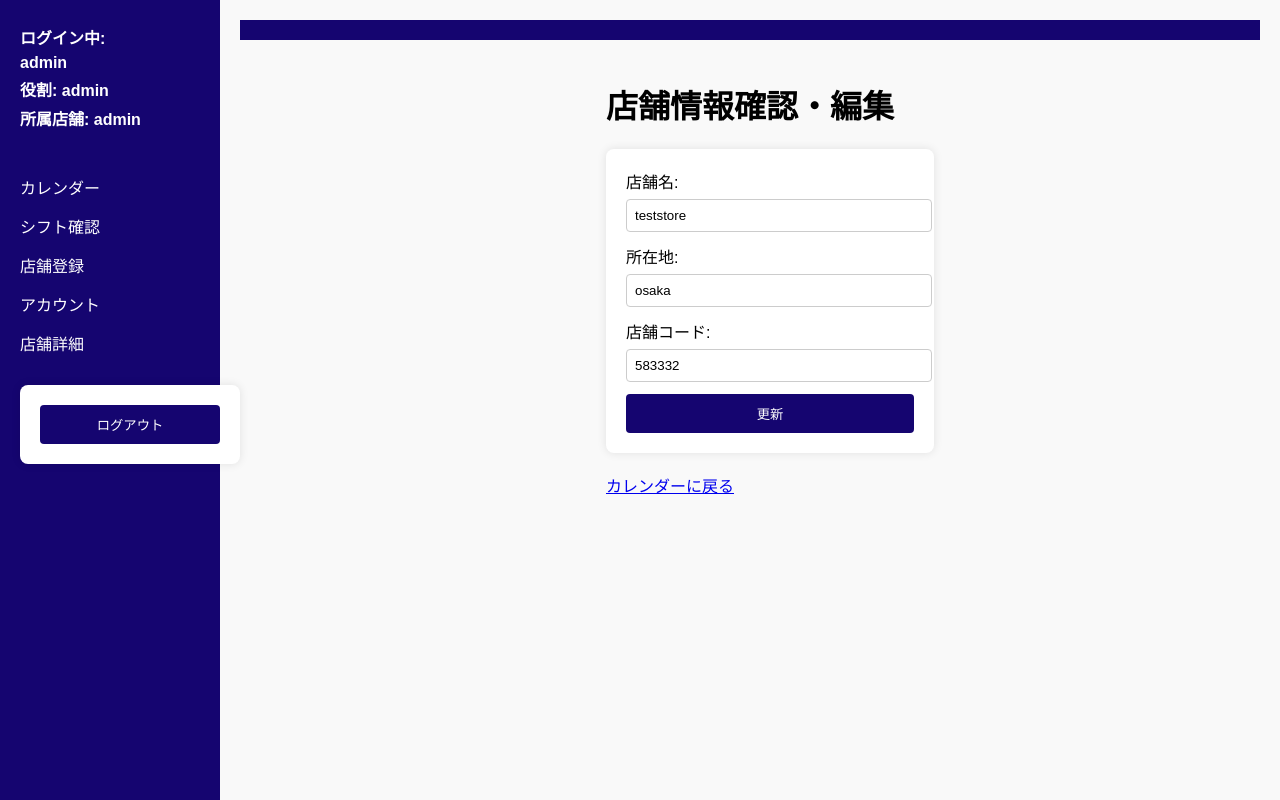
After one commit to taisei0719/shift-app, a Flask app: page /admin/shop/1 in a window 1280 px wide. The commit adds this page. Run offline with Flask 3, Linux system fonts and the light colour scheme; a user stored in the database is signed in.

Commit message:
アカウント編集機能を追加し、ユーザー情報の更新を可能にしました。また、店舗詳細ページを新規作成し、店舗情報の確認・編集ができるようにしました。ナビゲーションメニューに店舗詳細へのリンクを追加しました。

```diff
--- a/app.py
+++ b/app.py
@@ -3,6 +3,9 @@ from flask_sqlalchemy import SQLAlchemy
 from werkzeug.security import generate_password_hash, check_password_hash
 from datetime import datetime
 import os
+import random
+import string
+
 
 app = Flask(__name__)
 app.secret_key = "secret_key"
@@ -151,6 +154,11 @@ def shop_register():
         shop = Shop(name=name, location=location, shop_code=shop_code)
         db.session.add(shop)
         db.session.commit()
+
+        admin_user = User.query.get(session["user_id"])
+        admin_user.shop_id = shop.id
+        db.session.commit()
+
         flash(f"店舗登録が完了しました。店舗ID: {shop_code}")
         return redirect(url_for("shop_register"))
 
@@ -177,6 +185,52 @@ def staff_shop_register():
 
     return render_template("staff_shop_register.html")
 
+# -------------------- アカウント編集 --------------------
+@app.route("/edit_account", methods=["GET", "POST"])
+def edit_account():
+    user_id = session.get("user_id")
+    if not user_id:
+        flash("ログインが必要です")
+        return redirect(url_for("login"))
+
+    user = User.query.get(user_id)
+
+    if request.method == "POST":
+        new_name = request.form.get("name")
+        new_email = request.form.get("email")
+        new_password = request.form.get("password")
+
+        if new_name:
+            user.name = new_name
+        if new_email:
+            user.email = new_email
+        if new_password:
+            user.password = generate_password_hash(new_password)
+
+        db.session.commit()
+        flash("アカウント情報を更新しました")
+        return redirect(url_for("staff") if user.role == "staff" else url_for("admin"))
+
+    return render_template("edit_account.html", user=user)
+
+# -------------------- 店舗情報 --------------------
+@app.route("/admin/shop/<int:shop_id>", methods=["GET", "POST"])
+def shop_detail(shop_id):
+    if session.get("role") != "admin":
+        return "アクセス権限がありません"
+
+    shop = Shop.query.get_or_404(shop_id)
+
+    if request.method == "POST":
+        # 編集内容を反映
+        shop.id = request.form["id"]
+        shop.name = request.form["name"]
+        shop.location = request.form["location"]
+        db.session.commit()
+        flash("店舗情報を更新しました")
+        return redirect(url_for("shop_detail", shop_id=shop.id))
+
+    return render_template("shop_detail.html", shop=shop)
 
 # -------------------- 管理者トップ（カレンダー表示） --------------------
 @app.route("/admin")
@@ -187,6 +241,9 @@ def admin(year=None, month=None):
 
     import calendar
     today = datetime.today()
+
+    user = User.query.get(session["user_id"])
+    shop = Shop.query.get(user.shop_id) if user and user.shop_id else None
 
     # URLで指定なければ今月を表示
     if year is None or month is None:
@@ -214,7 +271,8 @@ def admin(year=None, month=None):
         prev_year=prev_year,
         prev_month=prev_month,
         next_year=next_year,
-        next_month=next_month
+        next_month=next_month,
+        shop=shop
     )
 
 
--- a/templates/index.html
+++ b/templates/index.html
@@ -24,11 +24,13 @@
                     <a href="{{ url_for('admin_day', date=datetime.today().strftime('%Y-%m-%d')) }}">シフト確認</a>
                     <a href="{{ url_for('shop_register') }}">店舗登録</a>
                     <a href="{{ url_for('edit_account') }}">アカウント</a>
+                    <a href="{{ url_for('shop_detail', shop_id=shop.id) }}">店舗詳細</a>
                 {% else %}
                     <a href="{{ url_for('staff') }}">スタッフトップ</a>
                     <a href="{{ url_for('shift_input') }}">シフト提出</a>
                     <a href="{{ url_for('staff_shop_register') }}">店舗登録</a>
                     <a href="{{ url_for('edit_account') }}">アカウント</a>
+                    <a href="{{ url_for('shop_detail', shop_id=shop.id) }}">店舗詳細</a>
                 {% endif %}
             </div>
 
--- /dev/null
+++ b/templates/shop_detail.html
@@ -0,0 +1,27 @@
+{% extends "index.html" %}
+
+{% block title %}店舗情報{% endblock %}
+
+{% block content %}
+<div class="shop-detail-container">
+    <h1>店舗情報確認・編集</h1>
+
+    <form method="post">
+        <label>店舗名:<br>
+            <input type="text" name="name" value="{{ shop.name }}" required>
+        </label><br>
+
+        <label>所在地:<br>
+            <input type="text" name="location" value="{{ shop.location }}">
+        </label><br>
+
+        <label>店舗コード:<br>
+            <input type="text" value="{{ shop.shop_code }}" readonly>
+        </label><br>
+
+        <button type="submit">更新</button>
+    </form>
+
+    <a href="{{ url_for('admin') }}">カレンダーに戻る</a>
+</div>
+{% endblock %}
```
Also changed, not shown: templates/edit_account.html (+28 -0 lines), instance/shifts.db.
